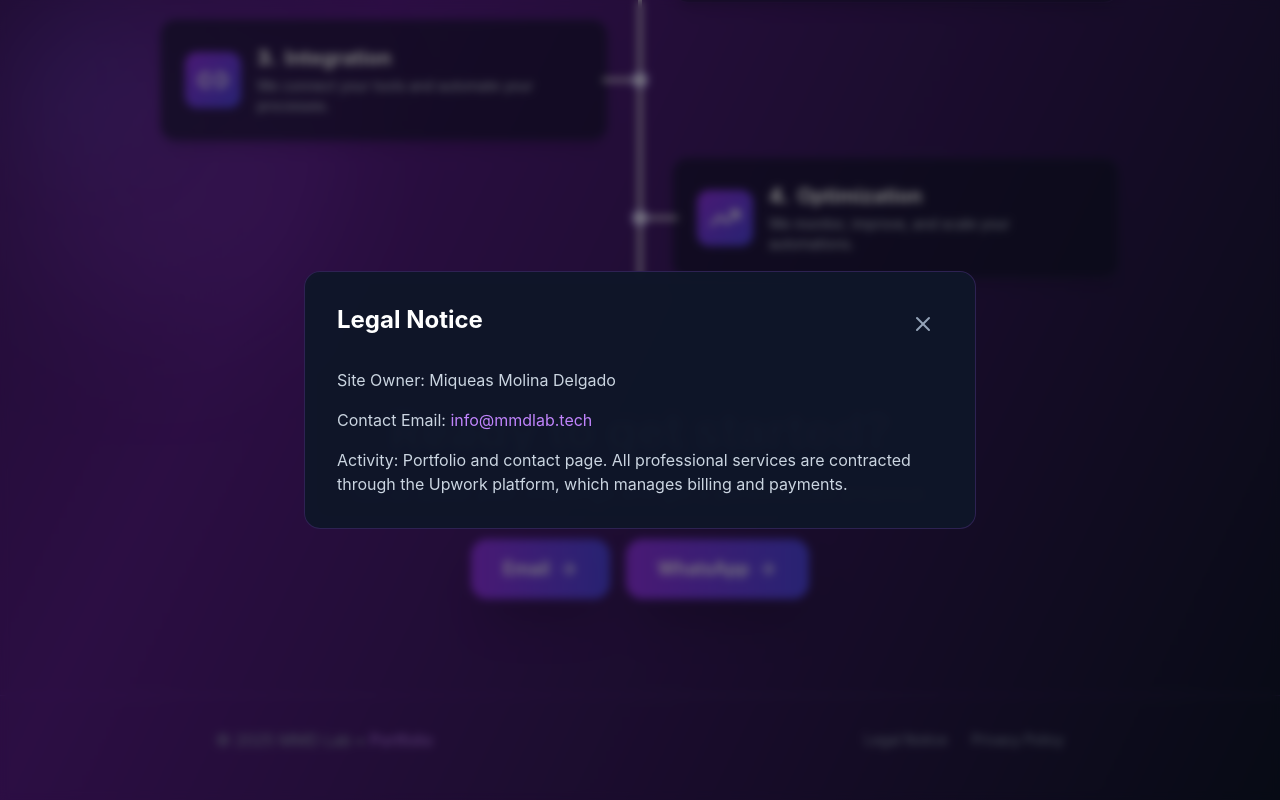
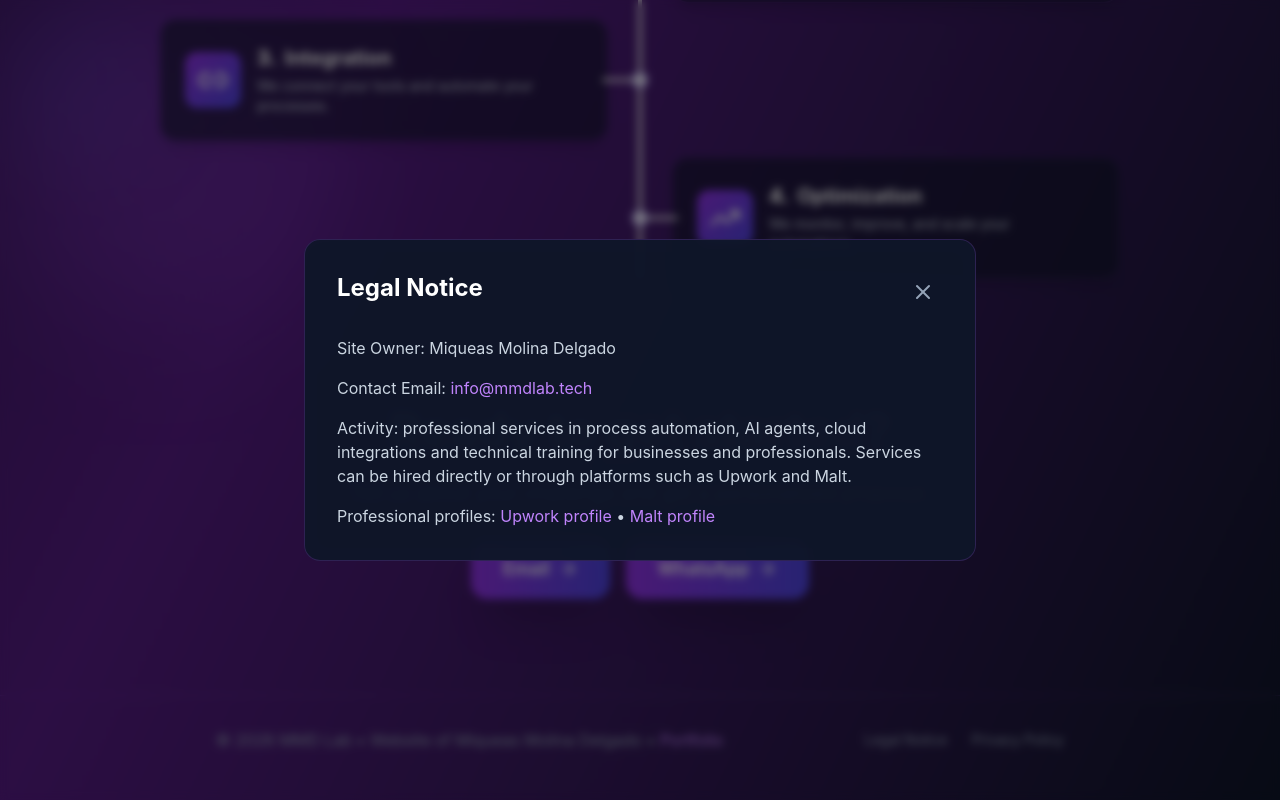
Before and after one commit to miqueasmd/mmdlab-tech, a React (Create React App) app: page / in a window 1280 px wide. Both pictures are taken after a click on the button "Legal Notice". Shown: the part 1829-2629 px from the top of the page. Built offline with nearby package versions, Linux system fonts and the light colour scheme.

Commit message:
Show owner name in footer, describe services in legal notice and link Upwork and Malt profiles

```diff
--- a/src/components/LandingPage.jsx
+++ b/src/components/LandingPage.jsx
@@ -406,7 +406,7 @@ export default function LandingPage() {
         <div className="max-w-4xl mx-auto px-6">
           <div className="flex flex-col md:flex-row justify-between items-center gap-4 mb-4">
             <p className="text-slate-400">
-              © 2025 MMD Lab • <a href="https://portfolio.mmdlab.tech" target="_blank" rel="noopener noreferrer" className="text-purple-400 hover:text-purple-300 transition-colors">Portfolio</a>
+              © 2026 MMD Lab • {t("footer_owner")} • <a href="https://portfolio.mmdlab.tech" target="_blank" rel="noopener noreferrer" className="text-purple-400 hover:text-purple-300 transition-colors">Portfolio</a>
             </p>
             <div className="flex gap-6 text-sm">
               <button
@@ -453,6 +453,16 @@ export default function LandingPage() {
                 </a>
               </p>
               <p>{t("legal_notice_activity")}</p>
+              <p>
+                {t("legal_notice_platforms")}{" "}
+                <a href="https://www.upwork.com/freelancers/miqueasmd" target="_blank" rel="noopener noreferrer" className="text-purple-400 hover:text-purple-300 transition-colors">
+                  {t("upwork_profile")}
+                </a>
+                {" • "}
+                <a href="https://www.malt.es/profile/miqueasmolina" target="_blank" rel="noopener noreferrer" className="text-purple-400 hover:text-purple-300 transition-colors">
+                  {t("malt_profile")}
+                </a>
+              </p>
             </div>
           </motion.div>
         </div>
--- a/src/i18n/en.json
+++ b/src/i18n/en.json
@@ -31,7 +31,11 @@
   "legal_notice_title": "Legal Notice",
   "legal_notice_owner": "Site Owner: Miqueas Molina Delgado",
   "legal_notice_email": "Contact Email:",
-  "legal_notice_activity": "Activity: Portfolio and contact page. All professional services are contracted through the Upwork platform, which manages billing and payments.",
+  "legal_notice_activity": "Activity: professional services in process automation, AI agents, cloud integrations and technical training for businesses and professionals. Services can be hired directly or through platforms such as Upwork and Malt.",
+  "legal_notice_platforms": "Professional profiles:",
+  "upwork_profile": "Upwork profile",
+  "malt_profile": "Malt profile",
+  "footer_owner": "Website of Miqueas Molina Delgado",
   "privacy_policy_title": "Privacy Policy",
   "privacy_policy_data": "The data that users send (email or message) is used solely to respond to their inquiry.",
   "privacy_policy_storage": "It is not stored in external databases nor shared with third parties."
--- a/src/i18n/es.json
+++ b/src/i18n/es.json
@@ -31,7 +31,11 @@
   "legal_notice_title": "Aviso Legal",
   "legal_notice_owner": "Titular del sitio: Miqueas Molina Delgado",
   "legal_notice_email": "Email de contacto:",
-  "legal_notice_activity": "Actividad: Portfolio y página de contacto. Todos los servicios profesionales se contratan a través de la plataforma Upwork, que gestiona facturación y pagos.",
+  "legal_notice_activity": "Actividad: servicios profesionales de automatización de procesos, agentes de IA, integraciones cloud y formación técnica para empresas y profesionales. Los servicios se contratan directamente o a través de plataformas como Upwork y Malt.",
+  "legal_notice_platforms": "Perfiles profesionales:",
+  "upwork_profile": "Perfil en Upwork",
+  "malt_profile": "Perfil en Malt",
+  "footer_owner": "Web de Miqueas Molina Delgado",
   "privacy_policy_title": "Política de Privacidad",
   "privacy_policy_data": "Los datos que el usuario envía (email o mensaje) se usan únicamente para responder a su consulta.",
   "privacy_policy_storage": "No se almacenan en bases de datos externas ni se ceden a terceros."
```
